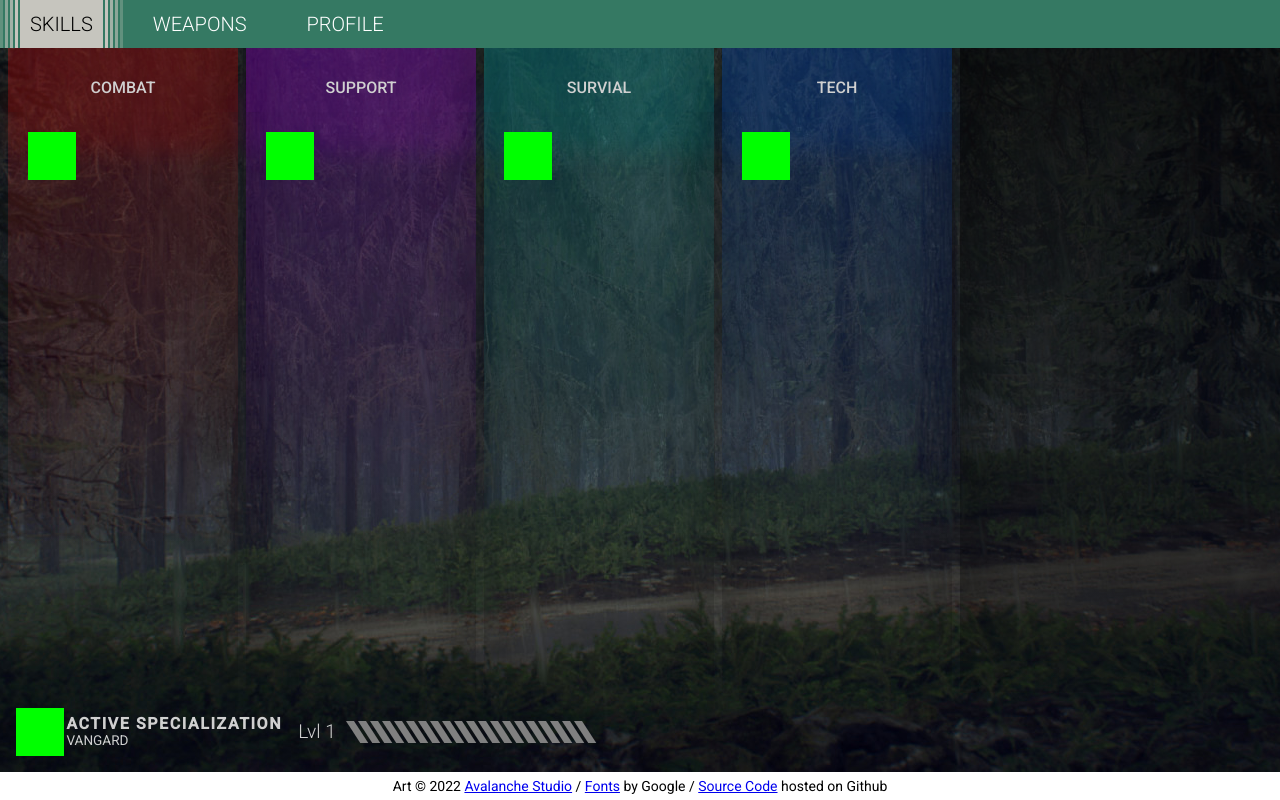
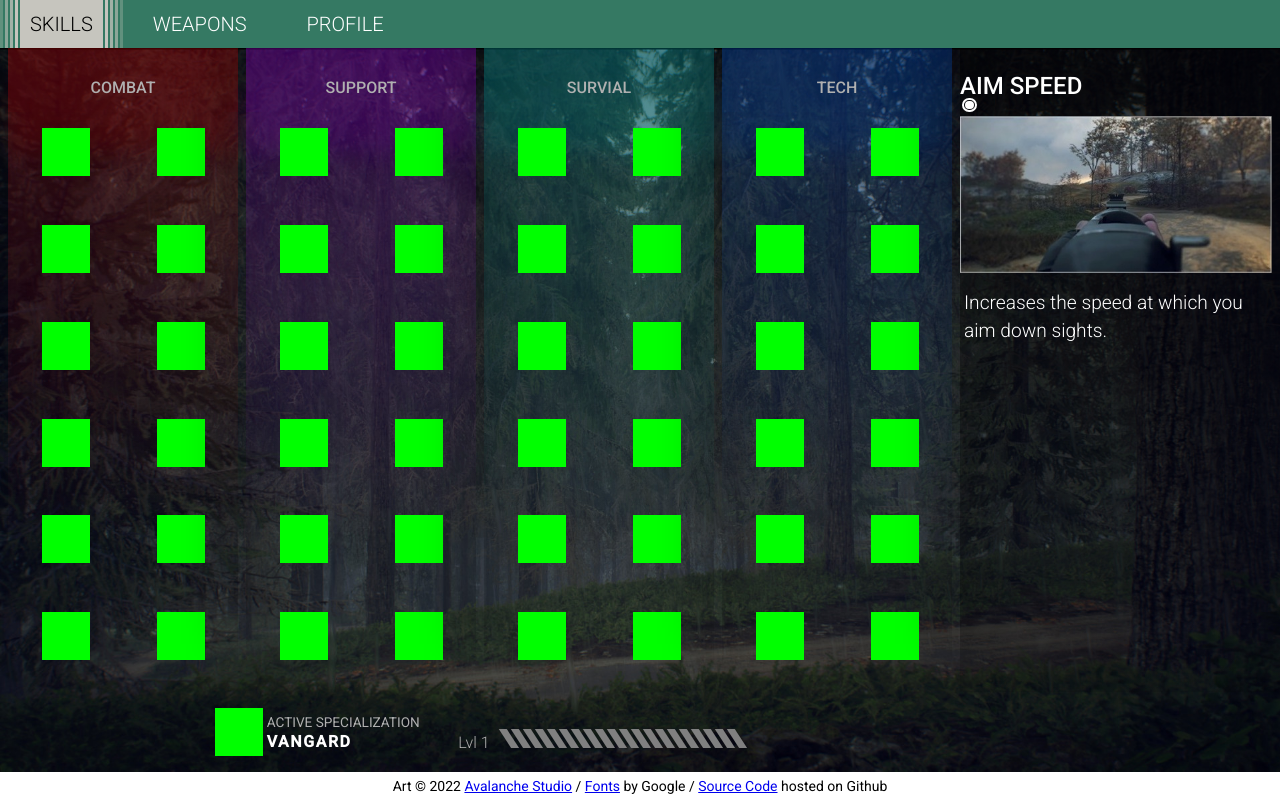
Before and after one commit to Tue-MaTocky/GenZero, an Angular app: page /gen-zero/skills in a window 1280 px wide. Built offline with nearby package versions, Linux system fonts and the light colour scheme; what @angular/fire would draw is missing.

Commit message:
Adding Skills to html and skill window details.

```diff
--- a/src/app/skills/skills.component.html
+++ b/src/app/skills/skills.component.html
@@ -2,32 +2,71 @@
     <div class="main-view" fxLayout="row" fxFlex="100%">
         <div class="skill-selection" fxLayout="row" fxFlex="75%">
             <div class="spacer"></div>
-            <div fxFlex="25%" class="combat">
+            <div fxLayout="column" fxFlex="25%" class="combat">
                 <h2>Combat</h2>
-                <div class="skill-button" (click)="addSkill()" (rightClick)="removeSkill()"></div>
+                <div fxLayout="row" fxFlex="100%" class="skill-group">
+                    <div fxFlex="50%" fxLayout="column" fxLayoutAlign="space-between center">
+                        <div *ngFor="let skill of skills.combat.left" class="skill-button" (mouseenter)="updateView(skill)" (click)="addSkill()" (rightClick)="removeSkill()"></div>
+                    </div>
+                    <div fxFlex="50%" fxLayout="column" fxLayoutAlign="space-between center">
+                        <div *ngFor="let skill of skills.combat.right" class="skill-button" (mouseenter)="updateView(skill)" (click)="addSkill()" (rightClick)="removeSkill()"></div>
+                    </div>
+                </div>
             </div>
             <div class="spacer"></div>
-            <div fxFlex="25%" class="support">
+            <div fxLayout="column" fxFlex="25%" class="support">
                 <h2>Support</h2>
-                <div class="skill-button" (click)="addSkill()" (rightClick)="removeSkill()"></div>
+                <div fxLayout="row" fxFlex="100%" class="skill-group">
+                    <div fxFlex="50%" fxLayout="column" fxLayoutAlign="space-between center">
+                        <div *ngFor="let skill of skills.support.left" class="skill-button" (mouseenter)="updateView(skill)" (click)="addSkill()" (rightClick)="removeSkill()"></div>
+                    </div>
+                    <div fxFlex="50%" fxLayout="column" fxLayoutAlign="space-between center">
+                        <div *ngFor="let skill of skills.support.right" class="skill-button" (mouseenter)="updateView(skill)" (click)="addSkill()" (rightClick)="removeSkill()"></div>
+                    </div>
+                </div>
             </div>
             <div class="spacer"></div>
-            <div fxFlex="25%" class="survival">
+            <div fxLayout="column" fxFlex="25%" class="survival">
                 <h2>Survial</h2>
-                <div class="skill-button" (click)="addSkill()" (rightClick)="removeSkill()"></div>
+                <div fxLayout="row" fxFlex="100%" class="skill-group">
+                    <div fxFlex="50%" fxLayout="column" fxLayoutAlign="space-between center">
+                        <div *ngFor="let skill of skills.survival.left" class="skill-button" (mouseenter)="updateView(skill)" (click)="addSkill()" (rightClick)="removeSkill()"></div>
+                    </div>
+                    <div fxFlex="50%" fxLayout="column" fxLayoutAlign="space-between center">
+                        <div *ngFor="let skill of skills.survival.right" class="skill-button" (mouseenter)="updateView(skill)" (click)="addSkill()" (rightClick)="removeSkill()"></div>
+                    </div>
+                </div>
             </div>
             <div class="spacer"></div>
-            <div fxFlex="25%" class="tech">
+            <div fxLayout="column" fxFlex="25%" class="tech">
                 <h2>Tech</h2>
-                <div class="skill-button" (click)="addSkill()" (rightClick)="removeSkill()"></div>
+                <div fxLayout="row" fxFlex="100%" class="skill-group">
+                    <div fxFlex="50%" fxLayout="column" fxLayoutAlign="space-between center">
+                        <div *ngFor="let skill of skills.tech.left" class="skill-button" (mouseenter)="updateView(skill)" (click)="addSkill()" (rightClick)="removeSkill()"></div>
+                    </div>
+                    <div fxFlex="50%" fxLayout="column" fxLayoutAlign="space-between center">
+                        <div *ngFor="let skill of skills.tech.right" class="skill-button" (mouseenter)="updateView(skill)" (click)="addSkill()" (rightClick)="removeSkill()"></div>
+                    </div>
+                </div>
             </div>
             <div class="spacer"></div>
         </div>
         <div class="skill-details" fxLayout="column" fxFlex="25%">
-
+            <h2>{{skillView.label}}</h2>
+            <div class="skill-count" fxLayout="row">
+                <span class="highlight"><i></i></span>
+                <span *ngIf="skillView.maxLevel >= 2"><i></i></span>
+                <span *ngIf="skillView.maxLevel >= 3"><i></i></span>
+            </div>
+            <img src="{{mainImg(skillView.mainImg)}}">
+            <div class="description">
+                <p *ngFor="let text of skillView.descriptionText">{{text}}</p>
+                <p *ngIf="skillView.specialization">Only one specialization may be active at a time.</p>
+            </div>
         </div>
     </div>
     <div class="skill-progress" fxLayout="row">
+        <div fxLayout="row" fxFlex="75%" fxLayoutAlign="center" fxLayoutGap="4%">
             <div class="active-specialization" fxLayout="row" [cloak]="false">
                 <div class="icon"></div>
                 <div class="name" fxLayout="column">
@@ -42,5 +81,9 @@
                 </div>
             </div>
         </div>
+        <div fxLayout="row" fxFlex="25%">
+
+        </div>
+    </div>
 </div>
 <div class="underlay" [style.opacity]="skillProgress"></div>
--- a/src/app/skills/skills.component.scss
+++ b/src/app/skills/skills.component.scss
@@ -1,6 +1,7 @@
 $progress-bar-color: #17F018;
 $progress-bar-background: #808080;
-$text-color: #d0d0d0;
+$text-shade-color: #b0b0b0;
+$text-color: #ffffff;
 $text-hover: #ffffff;
 $combat-color: rgba(150,0,0,0.3);
 $support-color: rgba(120,0,165,0.3);
@@ -10,18 +11,23 @@ $combat-title-color: transparentize($combat-color, 0.1);
 $support-title-color: transparentize($support-color, 0.1);
 $survival-title-color: transparentize($survival-color, 0.1);
 $tech-title-color: transparentize($tech-color, 0.1);
+$skill-column-gap: 0.5rem;
 
 :host {
     position: relative;
+    background-image: url(/assets/img/skills_bg.jpg);
+}
+
+:host,
+.underlay {
     background-color: #141718;
-    background-image: url(/assets/img/skills_bg.jpg);
     background-repeat: no-repeat;
     background-position-y: bottom;
     background-position-x: center;
+    background-size: cover;
 }
 
 .underlay {
-    background-color: #ffffff;
     z-index: 1;
     position: absolute;
     top: 0;
@@ -29,10 +35,8 @@ $tech-title-color: transparentize($tech-color, 0.1);
     height: 100%;
     width: 100%;
     background-image: url(/assets/img/skills_bg_robot.jpg);
-    background-repeat: no-repeat;
-    background-position-y: bottom;
-    background-position-x: center;
     opacity: 0;
+    // transition: opacity 30s;
 }
 
 .main-content {
@@ -42,7 +46,6 @@ $tech-title-color: transparentize($tech-color, 0.1);
 .skill-progress {
     padding: 1rem 0;
     .active-specialization {
-        margin-left: 1rem;
         .icon {
             width: 3rem;
             height: 3rem;
@@ -50,37 +53,37 @@ $tech-title-color: transparentize($tech-color, 0.1);
         }
         .name {
             margin: auto 0;
-            padding-left: 0.15rem;
+            padding-left: 0.25rem;
         }
         .title,
         .skill-name {
             text-transform: uppercase;
-            line-height: 1rem;
+            line-height: 1.2rem;
         }
         .title {
+            font-size: 0.85rem;
+            color: $text-shade-color;
+        }
+        .skill-name {
             font-size: 1rem;
             font-weight: 600;
             color: $text-color;
             letter-spacing: 0.1rem;
         }
-        .skill-name {
-            font-size: 0.85rem;
-            color: $text-color;
-        }
     }
     .skill-bar {
+        padding-top: 0.15rem;
         > span {
-            line-height: 3rem;
-            font-size: 1.2rem;
+            line-height: 1rem;
+            font-size: 1rem;
             font-weight: 100;
-            min-width: 3.1rem;
-            color: $text-color;
-            margin-left: 1rem;
+            min-width: 2.65rem;
+            color: $text-shade-color;
+            padding-top: 1.55rem;
         }
         .progress-bar {
-            height: 3rem;
-            padding-top: 0.8rem;
-            padding-bottom: 0.85rem;
+            height: 1.2rem;
+            margin-top: 1.15rem;
             padding-left: 0.3rem;
             > span {
                 background-color: $progress-bar-background;
@@ -97,23 +100,26 @@ $tech-title-color: transparentize($tech-color, 0.1);
 }
 
 .skill-selection {
+    margin-bottom: 2rem;
     .spacer:first-child { box-shadow: none; }
     .spacer {
-        width: 0.5rem;
+        width: $skill-column-gap;
         background-image: linear-gradient(rgba(0, 0, 0, 0.3), rgba(0, 0, 0, 0.1));
         box-shadow: 0 -1rem 3rem #000000;
         flex-shrink: 0;
     }
-    .skill-button {
-        width: 3rem;
-        height: 3rem;
-        background-color: lime;
-        cursor: pointer;
-
-        margin: 20px 20px;
+    .skill-group {
+        height: 100%;
+        .skill-button {
+            width: 3rem;
+            height: 3rem;
+            background-color: lime;
+            cursor: pointer;
+            // margin: 20px 20px;
+        }
     }
     h2 {
-        color: $text-color;
+        color: $text-shade-color;
         font-size: 1rem;
         text-transform: uppercase;
         text-align: center;
@@ -159,5 +165,47 @@ $tech-title-color: transparentize($tech-color, 0.1);
 }
 
 .skill-details {
+    padding-right: $skill-column-gap;
     background-image: linear-gradient(rgba(0, 0, 0, 0.6), rgba(0, 0, 0, 0.1));
+    h2 {
+        color: $text-color;
+        text-transform: uppercase;
+        font-size: 1.5rem;
+        line-height: 1.5rem;
+        margin: 1.6rem 0 0;
+    }
+    .skill-count {
+        padding-bottom: 0.25rem;
+        span {
+            position: relative;
+            height: 0.65rem;
+            width: 0.65rem;
+            border-radius: 0.65rem;
+            border: 2px solid #ffffff;
+            margin: 0 0.15rem;
+            &.highlight i {
+                height: calc(100% - 4px);
+                width: calc(100% - 4px);
+                border-radius: 0.65rem;
+                border: 1px solid transparent;
+                background-color: #ffffff;
+                position: absolute;
+                top: 1px;
+                left: 1px;
+            }
+        }
+    }
+    img {
+        width: 100%;
+    }
+    .description {
+        padding: 1rem 0.25rem;
+        P {
+            color: $text-color;
+            font-size: 1.2rem;
+            font-weight: 100;
+            line-height: 1.75rem;
+            margin-bottom: 1.25rem;
+        }
+    }
 }
--- a/src/app/skills/skills.component.ts
+++ b/src/app/skills/skills.component.ts
@@ -1,4 +1,5 @@
 import { Component, OnInit } from '@angular/core';
+import { Skill, skillData } from '../data/skillData';
 
 @Component({
   selector: 'app-skills',
@@ -11,23 +12,28 @@ export class SkillsComponent implements OnInit {
   readonly MinSkill = 0;
   skillCount = 0;
   skillProgress = -1;
+  skills = skillData;
+  skillView = this.skills.combat.left[0];
 
   constructor() { }
 
-  ngOnInit(): void {
-  }
+  ngOnInit(): void { }
 
-  addSkill() {
+  addSkill(): void {
     this.skillCount += this.skillCount < this.MaxSkill ? 1 : 0;
     this.skillProgress = (this.skillCount - 1) / this.MaxSkill;
   }
 
-  removeSkill() {
+  removeSkill(): void {
     this.skillCount -= this.skillCount > this.MinSkill ? 1 : 0;
     this.skillProgress = (this.skillCount - 1) / this.MaxSkill;
   }
 
-  get SkillBarList() {
+  updateView(skill: Skill) {
+    this.skillView = skill;
+  }
+
+  get SkillBarList(): number[] {
     return new Array(this.SkillBarSize);
   }
 
@@ -35,4 +41,8 @@ export class SkillsComponent implements OnInit {
     const barProgress = value / this.SkillBarSize;
     return (this.skillProgress - barProgress) >= 0;
   }
+
+  mainImg(file: string): string {
+    return `/assets/img/skills_main_img/${file}`;
+  }
 }
--- a/src/scss/core-styles.scss
+++ b/src/scss/core-styles.scss
@@ -7,7 +7,7 @@
     );
 
     $header-height: 50px;
-    $content-width: 1280px;
+    $content-width: 1400px;
 
     html {
         font-size: 16px;
```
Also changed, not shown: src/app/data/skillData.ts (+10 -6 lines). Lines whose indentation alone changed are shown as unchanged.
